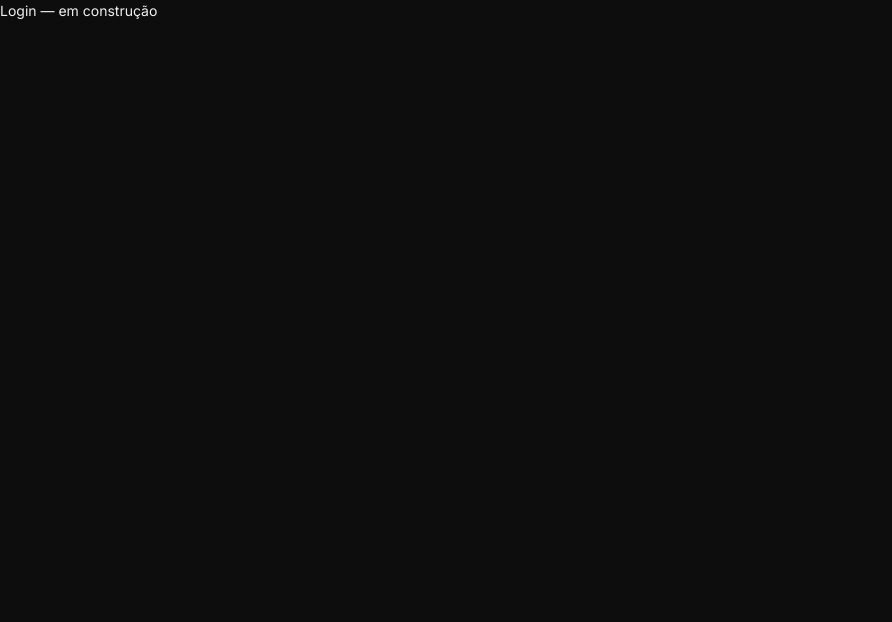
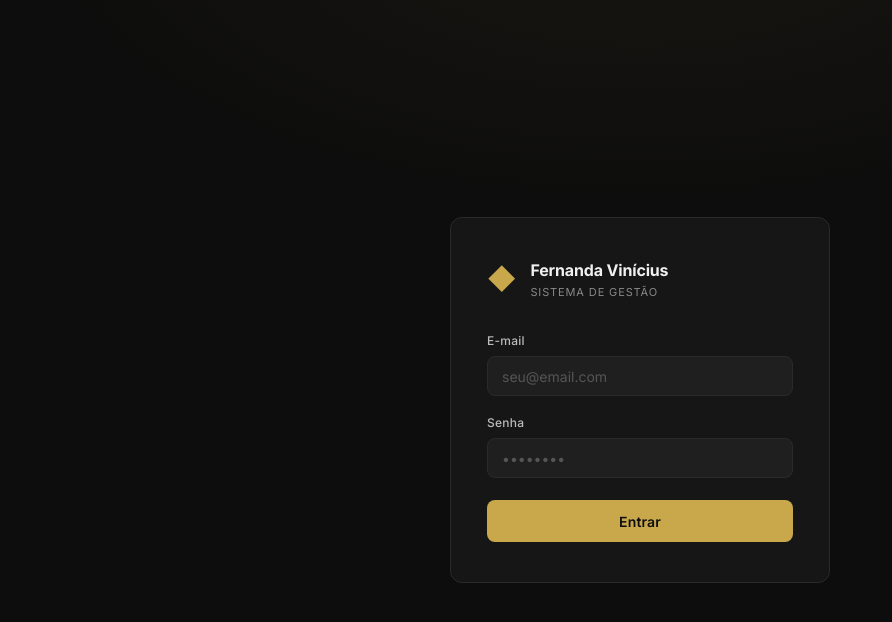
Before and after one commit to procexaiedu/fernanda-vinicius, a Next.js app: page /login in a window 1280 px wide. Shown: the top 622 px of the page, without its empty margins (0-892 px from the left). Built offline with nearby package versions, Linux system fonts and the light colour scheme.

Commit message:
feat: página de login premium com Server Action, validação e feedback de erro

```diff
--- /dev/null
+++ b/src/app/(auth)/login/LoginForm.tsx
@@ -0,0 +1,71 @@
+'use client'
+
+import { useRef, useState } from 'react'
+import { loginAction } from './actions'
+import styles from './login.module.css'
+
+export default function LoginForm() {
+  const [error, setError] = useState<string | null>(null)
+  const [loading, setLoading] = useState(false)
+  const formRef = useRef<HTMLFormElement>(null)
+
+  async function handleSubmit(e: React.FormEvent<HTMLFormElement>) {
+    e.preventDefault()
+    setError(null)
+    setLoading(true)
+
+    const formData = new FormData(formRef.current!)
+    const result = await loginAction(formData)
+
+    if (result?.error) {
+      setError(result.error)
+      setLoading(false)
+    }
+  }
+
+  return (
+    <form ref={formRef} onSubmit={handleSubmit} className={styles.form}>
+      <div className={styles.field}>
+        <label htmlFor="email" className={styles.label}>E-mail</label>
+        <input
+          id="email"
+          name="email"
+          type="email"
+          autoComplete="email"
+          required
+          placeholder="seu@email.com"
+          className={styles.input}
+          disabled={loading}
+        />
+      </div>
+
+      <div className={styles.field}>
+        <label htmlFor="password" className={styles.label}>Senha</label>
+        <input
+          id="password"
+          name="password"
+          type="password"
+          autoComplete="current-password"
+          required
+          placeholder="••••••••"
+          className={styles.input}
+          disabled={loading}
+        />
+      </div>
+
+      {error && (
+        <div className={styles.errorBox} role="alert">
+          {error}
+        </div>
+      )}
+
+      <button type="submit" className={styles.submitBtn} disabled={loading}>
+        {loading ? (
+          <span className={styles.spinner} aria-hidden />
+        ) : (
+          'Entrar'
+        )}
+      </button>
+    </form>
+  )
+}
--- /dev/null
+++ b/src/app/(auth)/login/actions.ts
@@ -0,0 +1,19 @@
+'use server'
+
+import { redirect } from 'next/navigation'
+import { createClient } from '@/lib/supabase/server'
+
+export async function loginAction(formData: FormData) {
+  const email = formData.get('email') as string
+  const password = formData.get('password') as string
+
+  const supabase = await createClient()
+
+  const { error } = await supabase.auth.signInWithPassword({ email, password })
+
+  if (error) {
+    return { error: 'E-mail ou senha inválidos.' }
+  }
+
+  redirect('/')
+}
--- /dev/null
+++ b/src/app/(auth)/login/login.module.css
@@ -0,0 +1,151 @@
+.page {
+  min-height: 100vh;
+  display: flex;
+  align-items: center;
+  justify-content: center;
+  background: var(--bg-base);
+  padding: 24px;
+
+  /* Padrão sutil de fundo */
+  background-image: radial-gradient(
+    ellipse 80% 60% at 50% -10%,
+    rgba(201, 168, 76, 0.06) 0%,
+    transparent 60%
+  );
+}
+
+.card {
+  width: 100%;
+  max-width: 380px;
+  background: var(--bg-surface);
+  border: 1px solid var(--border);
+  border-radius: var(--radius-lg);
+  padding: 40px 36px;
+  display: flex;
+  flex-direction: column;
+  gap: 32px;
+}
+
+/* Logo */
+.logo {
+  display: flex;
+  align-items: center;
+  gap: 14px;
+}
+
+.logoGem {
+  font-size: 28px;
+  color: var(--accent);
+  line-height: 1;
+  flex-shrink: 0;
+}
+
+.logoText {
+  display: flex;
+  flex-direction: column;
+  gap: 2px;
+}
+
+.logoName {
+  font-size: 16px;
+  font-weight: 700;
+  color: var(--text-primary);
+  letter-spacing: -0.01em;
+}
+
+.logoTagline {
+  font-size: 11px;
+  color: var(--text-muted);
+  text-transform: uppercase;
+  letter-spacing: 0.08em;
+}
+
+/* Form */
+.form {
+  display: flex;
+  flex-direction: column;
+  gap: 18px;
+}
+
+.field {
+  display: flex;
+  flex-direction: column;
+  gap: 6px;
+}
+
+.label {
+  font-size: 12px;
+  font-weight: 500;
+  color: var(--text-secondary);
+  letter-spacing: 0.02em;
+}
+
+.input {
+  height: 40px;
+  padding: 0 14px;
+  background: var(--bg-elevated);
+  border: 1px solid var(--border);
+  border-radius: var(--radius-md);
+  color: var(--text-primary);
+  font-size: 14px;
+  font-family: inherit;
+  outline: none;
+  transition: border-color var(--transition-fast), box-shadow var(--transition-fast);
+  width: 100%;
+}
+
+.input::placeholder { color: var(--text-disabled); }
+
+.input:focus {
+  border-color: var(--accent);
+  box-shadow: 0 0 0 3px var(--accent-subtle);
+}
+
+.input:disabled { opacity: 0.5; cursor: not-allowed; }
+
+/* Erro */
+.errorBox {
+  padding: 10px 14px;
+  background: var(--danger-subtle);
+  border: 1px solid var(--danger);
+  border-radius: var(--radius-md);
+  color: var(--danger);
+  font-size: 13px;
+}
+
+/* Botão */
+.submitBtn {
+  height: 42px;
+  width: 100%;
+  background: var(--accent);
+  color: #0D0D0D;
+  border: none;
+  border-radius: var(--radius-md);
+  font-size: 14px;
+  font-weight: 600;
+  font-family: inherit;
+  cursor: pointer;
+  transition: background var(--transition-fast), transform var(--transition-fast);
+  display: flex;
+  align-items: center;
+  justify-content: center;
+  letter-spacing: 0.01em;
+  margin-top: 4px;
+}
+
+.submitBtn:hover:not(:disabled) { background: var(--accent-hover); }
+.submitBtn:active:not(:disabled) { transform: scale(0.99); }
+.submitBtn:disabled { opacity: 0.6; cursor: not-allowed; }
+
+/* Spinner */
+.spinner {
+  display: inline-block;
+  width: 16px;
+  height: 16px;
+  border: 2px solid rgba(13, 13, 13, 0.3);
+  border-top-color: #0D0D0D;
+  border-radius: 50%;
+  animation: spin 0.6s linear infinite;
+}
+
+@keyframes spin { to { transform: rotate(360deg); } }
--- a/src/app/(auth)/login/page.tsx
+++ b/src/app/(auth)/login/page.tsx
@@ -1,4 +1,22 @@
-// Implementado na Task 0.4
+import LoginForm from './LoginForm'
+import styles from './login.module.css'
+
 export default function LoginPage() {
-  return <div>Login — em construção</div>
+  return (
+    <div className={styles.page}>
+      <div className={styles.card}>
+        {/* Logo */}
+        <div className={styles.logo}>
+          <div className={styles.logoGem}>◆</div>
+          <div className={styles.logoText}>
+            <span className={styles.logoName}>Fernanda Vinícius</span>
+            <span className={styles.logoTagline}>Sistema de Gestão</span>
+          </div>
+        </div>
+
+        {/* Formulário */}
+        <LoginForm />
+      </div>
+    </div>
+  )
 }
```
